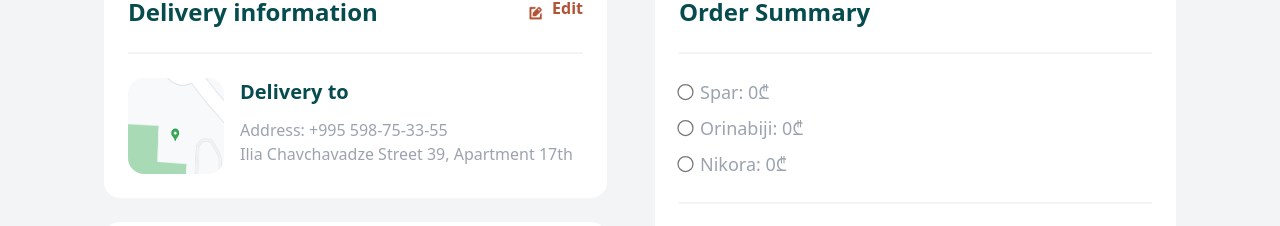
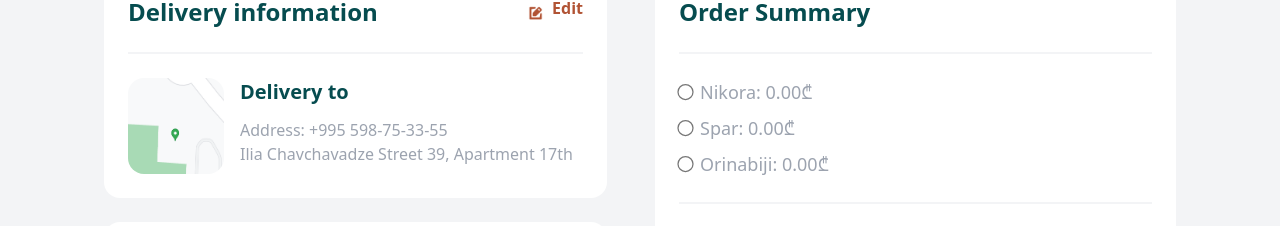
Before and after one commit to Giviko28/Grocery-Shop, a React (Vite) app: page /checkout in a window 1280 px wide. Shown: the part 184-410 px from the top of the page. Built offline with nearby package versions, Linux system fonts and the light colour scheme; what tailwindcss-animated would draw is missing.

Commit message:
payment.jsx refactoring

```diff
--- a/src/components/Card.jsx
+++ b/src/components/Card.jsx
@@ -75,7 +75,7 @@ export const Card = ({ item, cart }) => {
         {item.name}
       </p>
       <p className="text-xl text-primary flex w-full justify-center py-2">
-        Cheapest in:{" "}
+        Cheapest in:
         <img src={lowestPriceStore.source} alt="Store icon" className="h-8" />
       </p>
       <p className="text-gray-400 font-light">{item.weight}g</p>
--- a/src/components/checkout/Info.jsx
+++ b/src/components/checkout/Info.jsx
@@ -1,8 +1,5 @@
 import edit from "../../assets/edit.png";
 import map from "../../assets/map.png";
-import orinabiji from "../../assets/orinabiji.jpg";
-import spar from "../../assets/spar.png";
-import nikora from "../../assets/nikora.jpg";
 import { useCartContext } from "../../context/CartContext.jsx";
 import { HandleCount } from "../buttons/HandleCount.jsx";
 import { GrayLine } from "../GrayLine.jsx";
@@ -25,14 +22,14 @@ export const Info = () => {
             Delivery information
           </p>
           <div className="flex text-randomOrange">
-            <img className="h-8" src={edit} alt="" />
+            <img className="h-8" src={edit} alt="Edit Icon" />
             <p className="font-bold">Edit</p>
           </div>
         </div>
         <GrayLine />
         {/* delivery info part */}
         <div className="flex space-x-4">
-          <img className="h-24 w-24 rounded-2xl" src={map} alt="" />
+          <img className="h-24 w-24 rounded-2xl" src={map} alt="Map Icon" />
           <div className="space-y-3">
             <p className="text-xl text-primary font-bold">Delivery to</p>
             <div>
--- a/src/components/checkout/Payment.jsx
+++ b/src/components/checkout/Payment.jsx
@@ -3,10 +3,37 @@ import { useState } from "react";
 import { useCartContext } from "../../context/CartContext.jsx";
 
 export const Payment = () => {
-  const [isClicked, setIsClicked] = useState([]);
+  const [clicked, setClicked] = useState({});
   const { cart, setCart } = useCartContext();
-
-  const stores = ["spar", "orinabiji", "nikora"];
+  const stores = [
+    {
+      name: "nikora",
+      total: cart.reduce((sum, item) => {
+        let priceInStore = item.stores.find(
+          (store) => store.name === "nikora",
+        ).price;
+        return sum + priceInStore * item.quantity;
+      }, 0),
+    },
+    {
+      name: "spar",
+      total: cart.reduce((sum, item) => {
+        let priceInStore = item.stores.find(
+          (store) => store.name === "spar",
+        ).price;
+        return sum + priceInStore * item.quantity;
+      }, 0),
+    },
+    {
+      name: "orinabiji",
+      total: cart.reduce((sum, item) => {
+        let priceInStore = item.stores.find(
+          (store) => store.name === "orinabiji",
+        ).price;
+        return sum + priceInStore * item.quantity;
+      }, 0),
+    },
+  ];
 
   const activeRadio = "accent-randomOrange transform scale-125";
   const inActiveRadio = "accent-gray-400 transform scale-125";
@@ -14,22 +41,8 @@ export const Payment = () => {
   const inActiveRadioLabel = "text-lg text-gray-400 font-light";
 
   const handleClick = (store) => {
-    setIsClicked([]);
-    let clickedStores = [];
-    clickedStores[store] = !clickedStores[store];
-    setIsClicked(clickedStores);
+    setClicked(store);
   };
-
-  const storeTotal = [];
-  const clickedStore = Object.keys(isClicked);
-
-  stores.forEach((store) => {
-    let sum = 0;
-    cart.forEach((item) => {
-      sum += item[store] * item.quantity;
-    });
-    storeTotal[store] = Math.round(sum * 100) / 100;
-  });
 
   return (
     <div className="bg-white lg:w-3/4 w-11/12 rounded-2xl my-6 lg:my-0 p-6 ">
@@ -39,21 +52,26 @@ export const Payment = () => {
       <div className="flex flex-col space-y-2">
         {stores &&
           stores.map((store, index) => (
-            <div id={index} className="flex space-x-2">
+            <div className="flex space-x-2">
               <input
                 onClick={() => handleClick(store)}
-                className={isClicked[store] ? activeRadio : inActiveRadio}
+                className={
+                  clicked.name === store.name ? activeRadio : inActiveRadio
+                }
                 name="store"
                 type="radio"
               />
               <label
                 className={
-                  isClicked[store] ? activeRadioLabel : inActiveRadioLabel
+                  clicked.name === store.name
+                    ? activeRadioLabel
+                    : inActiveRadioLabel
                 }
                 htmlFor="store"
               >
-                {store[0].toUpperCase() + store.slice(1, store.length)}:{" "}
-                {storeTotal[store]}₾
+                {store.name[0].toUpperCase() +
+                  store.name.slice(1, store.name.length)}
+                : {store.total.toFixed(2)}₾
               </label>
             </div>
           ))}
@@ -76,8 +94,8 @@ export const Payment = () => {
         <div className="flex justify-between">
           <p className="text-gray-400">Subtotal</p>
           <p className="text-primary font-bold">
-            {storeTotal[clickedStore]
-              ? "₾ " + storeTotal[clickedStore]
+            {clicked.total
+              ? `₾ ${clicked.total.toFixed(2)}`
               : "Choose your store"}
           </p>
         </div>
@@ -98,8 +116,8 @@ export const Payment = () => {
       <div className="flex justify-between text-2xl text-primary font-bold">
         <p className="">Total</p>
         <p>
-          {storeTotal[clickedStore]
-            ? "₾ " + (storeTotal[clickedStore] + 3.2)
+          {clicked.total
+            ? `₾ ${(clicked.total + 3.2).toFixed(2)}`
             : "Choose your store"}
         </p>
       </div>
--- a/src/components/home/ItemList.jsx
+++ b/src/components/home/ItemList.jsx
@@ -21,7 +21,7 @@ export const ItemList = () => {
       <div className="py-4 grid lg:grid-cols-5 md:grid-cols-3 sm:grid-cols-2 gap-8">
         {data.items &&
           data.items.map((item, id) => (
-            <Card key={id} item={item} cart={cart} />
+            <Card key={item.name} item={item} cart={cart} />
           ))}
       </div>
     </div>
--- a/src/data/db.json
+++ b/src/data/db.json
@@ -55,10 +55,7 @@
           "price": 63.4,
           "source": "/src/assets/orinabiji.jpg"
         }
-      ],
-      "nikora": 67.4,
-      "spar": 70.2,
-      "orinabiji": 65.3
+      ]
     },
     {
       "id": 2,
@@ -82,10 +79,7 @@
           "price": 2.65,
           "source": "/src/assets/orinabiji.jpg"
         }
-      ],
-      "nikora": 3.39,
-      "spar": 1.89,
-      "orinabiji": 2.65
+      ]
     },
     {
       "id": 3,
@@ -109,10 +103,7 @@
           "price": 35.65,
           "source": "/src/assets/orinabiji.jpg"
         }
-      ],
-      "nikora": 31.39,
-      "spar": 37.89,
-      "orinabiji": 35.65
+      ]
     },
     {
       "id": 4,
@@ -136,10 +127,7 @@
           "price": 3.65,
           "source": "/src/assets/orinabiji.jpg"
         }
-      ],
-      "nikora": 3.39,
-      "spar": 3.89,
-      "orinabiji": 3.65
+      ]
     },
     {
       "id": 5,
@@ -163,10 +151,7 @@
           "price": 3.65,
           "source": "/src/assets/orinabiji.jpg"
         }
-      ],
-      "nikora": 4.39,
-      "spar": 3.89,
-      "orinabiji": 3.65
+      ]
     },
     {
       "id": 6,
@@ -190,10 +175,7 @@
           "price": 5.65,
           "source": "/src/assets/orinabiji.jpg"
         }
-      ],
-      "nikora": 6.39,
-      "spar": 5.19,
-      "orinabiji": 5.65
+      ]
     }
   ]
 }
```
